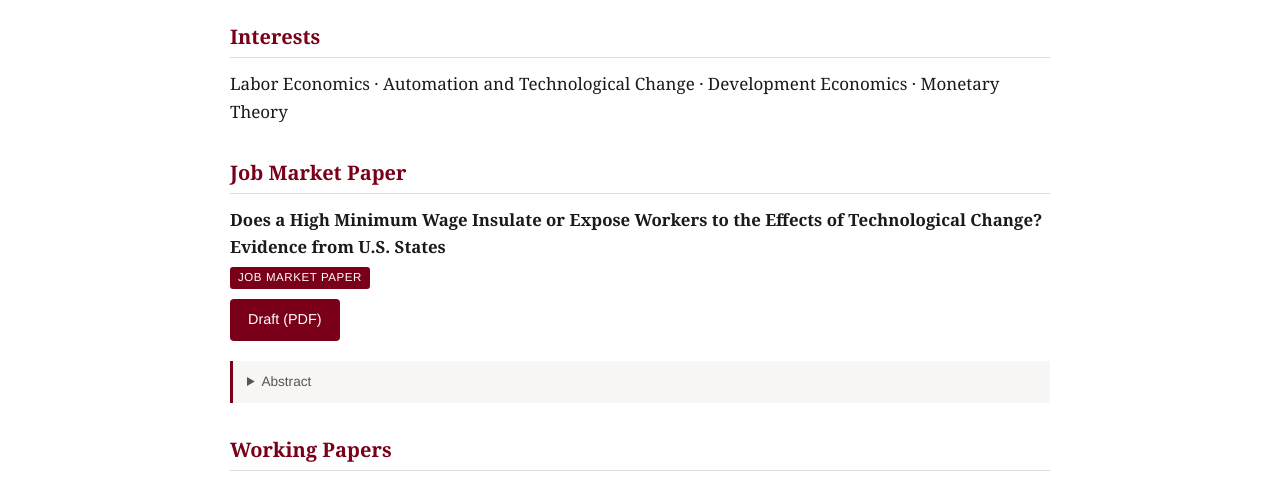
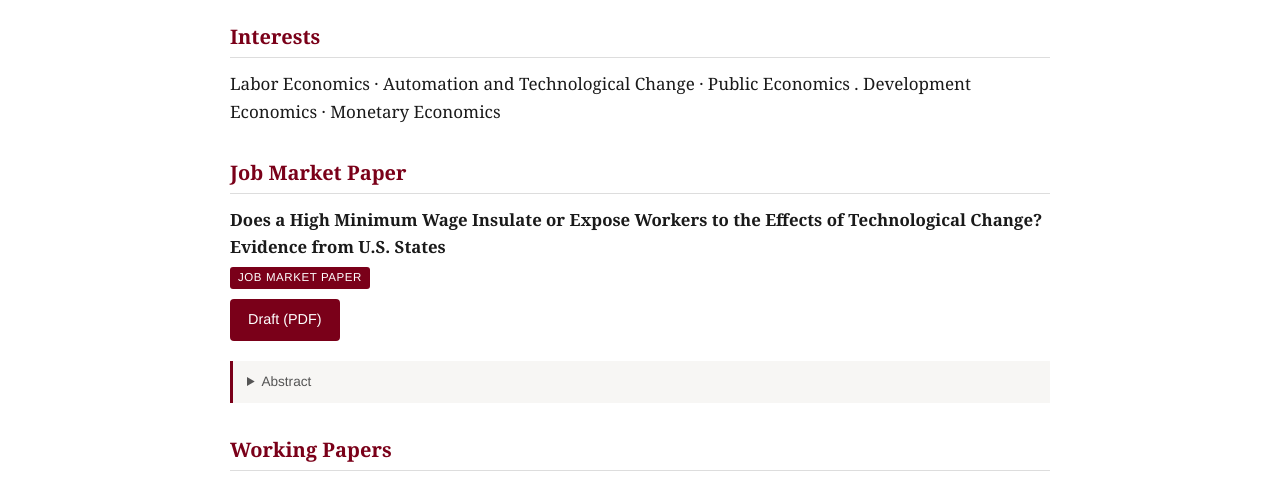
Before and after one commit to maheshdhole11/maheshdhole11.github.io, a plain HTML site: page research.html in a window 1280 px wide. Shown: the part 254-734 px from the top of the page. Drawn offline with Linux system fonts and the light colour scheme.

Commit message:
Update research.html

```diff
--- a/research.html
+++ b/research.html
@@ -27,7 +27,7 @@
 
   <h2>Interests</h2>
   <p>
-    Labor Economics · Automation and Technological Change · Development Economics · Monetary Theory
+    Labor Economics · Automation and Technological Change · Public Economics . Development Economics · Monetary Economics
   </p>
 
   <h2>Job Market Paper</h2>
```
